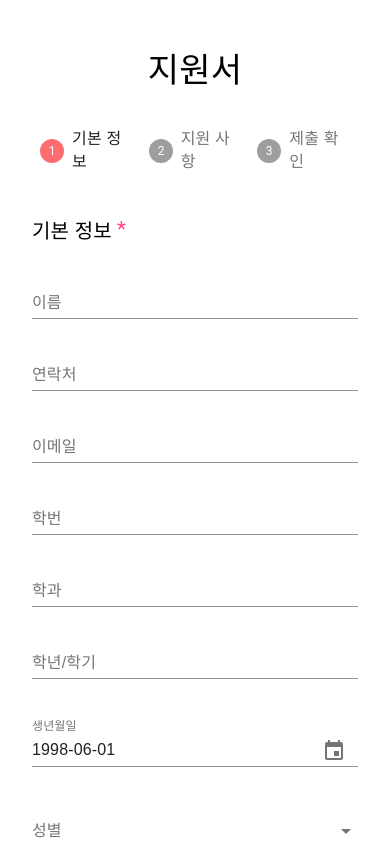
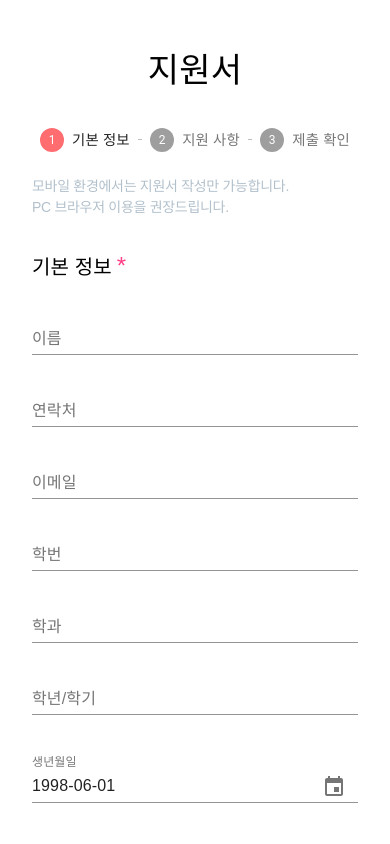
Before and after one commit to dev-oyr/renewal-ourpage, a React (Create React App) app: page / in a window 390 px wide. Shown: the top 844 px of the page. Built offline with nearby package versions, Linux system fonts and the light colour scheme; no server answers; a web font is replaced by a local one.

Commit message:
mobile 문구 수정

```diff
--- a/src/components/mobile/MobileStep1.js
+++ b/src/components/mobile/MobileStep1.js
@@ -116,6 +116,11 @@ function Step1({ errors, nameInput2 }) {
 
     return (
         <React.Fragment>
+            <div className="mobile_warn">
+                모바일 환경에서는 지원서 작성만 가능합니다.
+                <br></br>
+                PC 브라우저 이용을 권장드립니다.
+            </div>
             <div className="headerText">
                 <span>
                     <Typography variant="h6" gutterBottom display="inline">
--- a/src/styles/mobile_apply.scss
+++ b/src/styles/mobile_apply.scss
@@ -17,7 +17,7 @@ $pointColor: #ff6d70;
 }
 
 .MuiTypography-body2 {
-    font-size: 1rem !important;
+    font-size: 0.9rem !important;
 }
 
 .headerText {
@@ -55,6 +55,9 @@ $pointColor: #ff6d70;
 .MuiTypography-colorPrimary {
     color: $pointColor !important;
 }
+.makeStyles-stepper-4 {
+    padding: 24px 0px 24px !important;
+}
 
 .optional::after {
     font-family: 'Noto Sans KR', sans-serif;
@@ -88,3 +91,12 @@ $pointColor: #ff6d70;
     letter-spacing: -1.1px;
     color: #333333;
 }
+
+.mobile_warn {
+    font-family: 'Noto Sans KR', sans-serif;
+    margin-bottom: 32px;
+    font-size: 14px;
+    line-height: 1.5;
+    letter-spacing: -0.01875rem;
+    color: #b2c0cc;
+}
```
